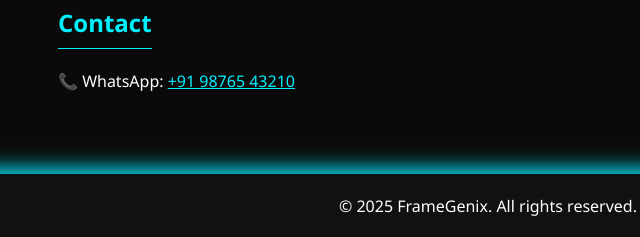
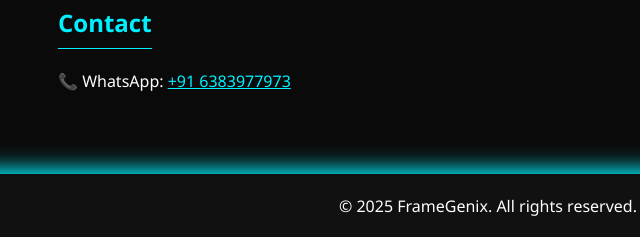
Before and after one commit to TechnicalMonster789/Portfolio-company, a plain HTML site: page index.html in a window 1280 px wide. Shown: the part 1902-2139 px from the top of the page, 152-792 px from the left. Drawn offline with Linux system fonts and the light colour scheme.

Commit message:
Update index.html

```diff
--- a/index.html
+++ b/index.html
@@ -170,7 +170,7 @@
 
   <section id="contact">
     <h2>Contact</h2>
-    <p>📞 WhatsApp: <a href="https://wa.me/919876543210" style="color:#00f0ff;">+91 98765 43210</a></p>
+    <p>📞 WhatsApp: <a href="https://wa.me/919876543210" style="color:#00f0ff;">+91 6383977973</a></p>
   </section>
 
   <footer>
```
